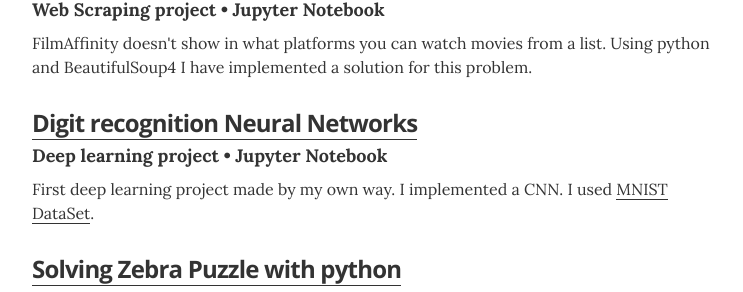
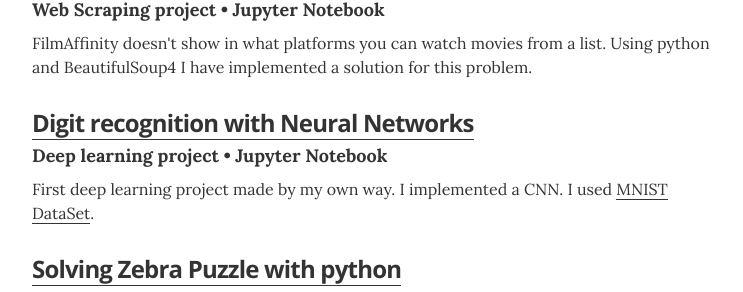
Before and after one commit to rubzip/rubzip.github.io, a Jekyll site: the page built from index.html, in a window 1280 px wide and 900 px high, scrolled down 1600 px. Shown: the part 154-446 px from the top of the window, without its empty margins (268-1011 px from the left). Built offline with Jekyll 4.4.1, drawn with Linux system fonts in a browser that asks for light colours.

Commit message:
Update projects.yml

```diff
--- a/_data/projects.yml
+++ b/_data/projects.yml
@@ -14,10 +14,10 @@
   url: "https://github.com/rubzip/FilmAffinity-s-lists-platforms/blob/main/README.md"
   description: FilmAffinity doesn't show in what platforms you can watch movies from a list. Using python and BeautifulSoup4 I have implemented a solution for this problem.
 
-- project: Digit recognition Neural Networks
+- project: Digit recognition with Neural Networks
   role: Deep learning project
   duration: Jupyter Notebook
-  url: "https://github.com/rubzip/ML_Digit_recognizer_MNIST"
+  url: "https://github.com/rubzip/cnn-minist"
   description: First deep learning project made by my own way. I implemented a CNN. I used <a href="https://en.wikipedia.org/wiki/MNIST_database">MNIST DataSet</a>.
 
 - project: Solving Zebra Puzzle with python
```
